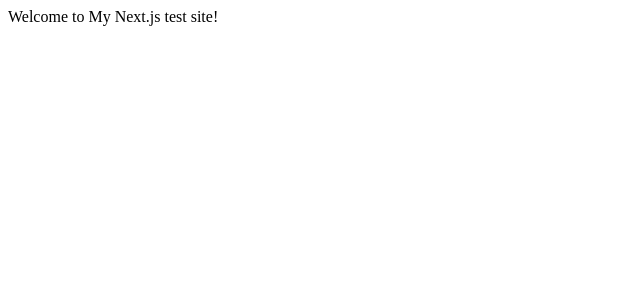
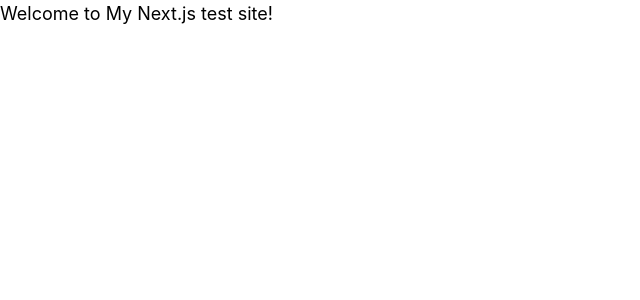
Before and after one commit to mi-os/nextjs-test2, a Next.js app: page / in a window 1280 px wide. Shown: the top 300 px of the page, without its empty margins (0-640 px from the left). Built offline with nearby package versions, Linux system fonts and the light colour scheme.

Commit message:
initial commit

```diff
--- /dev/null
+++ b/pages/_app.js
@@ -0,0 +1,5 @@
+import '../styles/global.scss'
+
+export default function App({ Component, pageProps }) {
+    return <Component {...pageProps} />
+}
```
